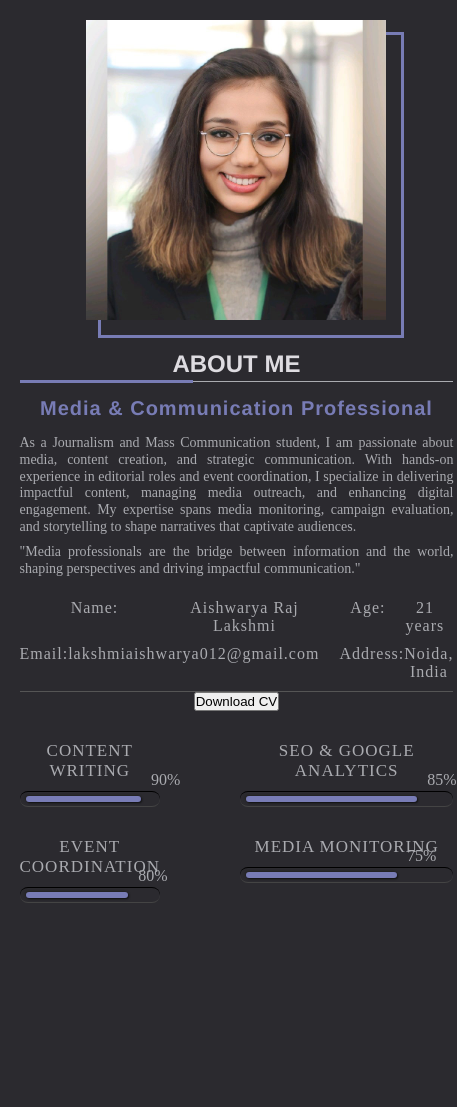
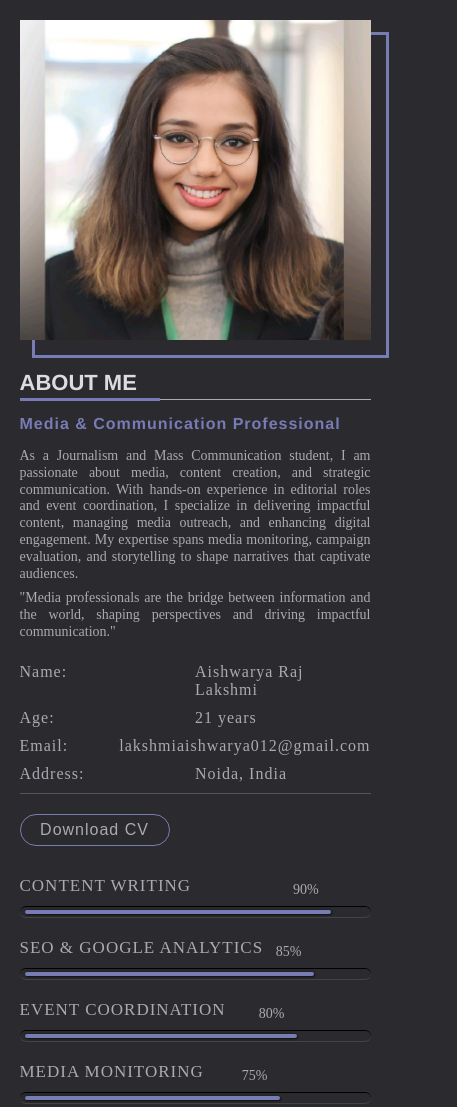
Before and after one commit to Amitesh220/ARL-portfolio, a plain HTML site: page about me/about.html in a window 390 px wide. Shown: the whole page, 457 px wide, since content can reach past the window. Before the commit the page ends 923 px from the top, so only its background shows below. Drawn offline with Linux system fonts and the light colour scheme.

Commit message:
Update style1.css

```diff
--- a/about me/style1.css
+++ b/about me/style1.css
@@ -15,18 +15,15 @@ body {
 
 .about_container {
     width: 100%;
-    max-width: 1400px;
     padding: 50px 8%;
 }
 
-/* Main Layout */
 .about_contents {
     display: grid;
     grid-template-columns: 2fr 5fr;
     grid-gap: 70px;
-    grid-template-areas:
-        'imagesect infosect'
-        'skillsect skillsect';
+    grid-template-areas: 'imagesect infosect'
+                         'skillsect skillsect';
 }
 
 /* Image Section */
@@ -35,7 +32,6 @@ body {
     position: relative;
     min-width: 300px;
     height: 380px;
-    margin: 0 auto;
 }
 
 .imagesection img {
@@ -129,17 +125,33 @@ body {
     letter-spacing: 1px;
 }
 
+/* Button */
+.infosection button {
+    min-width: 150px;
+    padding: 8px 18px;
+    border: 1px solid #787cb5;
+    border-radius: 25px;
+    font-size: 18px;
+    background-color: #2b2a2f;
+    color: #aaabb0;
+    letter-spacing: 1px;
+    cursor: pointer;
+    transition: all 0.4s;
+    margin-top: 20px;
+}
+
+.infosection button:hover {
+    color: #787cb5;
+    border-color: #aaabb0;
+}
+
 /* Skills Section */
 .skillsection {
     display: grid;
-    grid-template-columns: repeat(2, 1fr);
-    grid-gap: 30px 80px;
-    grid-template-areas:
-        'skill1 skill2'
-        'skill3 skill4';
+    grid-template-columns: 1fr 1fr;
+    grid-gap: 10px 80px;
 }
 
-/* Skill Titles */
 .skillsection .subject {
     font-size: 17px;
     font-weight: thin;
@@ -158,7 +170,6 @@ body {
     border-top: 1px solid #000;
     border-bottom: 1px solid #444;
     border-radius: 15px;
-    position: relative;
 }
 
 .progress_line {
@@ -174,34 +185,29 @@ body {
 .progress_line::after {
     position: absolute;
     content: attr(value);
-    top: -25px;
-    left: 100%;
-    transform: translateX(10px);
+    top: -35px;
+    right: 0px;
+    transform: translateX(-50%);
     color: #aaabb0;
-    font-size: 16px;
-    white-space: nowrap;
+    font-size: 17px;
 }
 
 /* Responsive Design */
 @media (max-width: 1024px) {
     .about_contents {
         grid-template-columns: 1fr;
-        grid-template-areas:
-            'imagesect'
-            'infosect'
-            'skillsect';
+        grid-template-areas: 'imagesect'
+                             'infosect'
+                             'skillsect';
         grid-gap: 40px;
-        text-align: center;
-    }
-
-    .imagesection {
-        min-width: 250px;
-        height: 350px;
-        margin: 0 auto;
     }
 
     .skillsection {
         grid-template-columns: 1fr;
+    }
+
+    .imagesection {
+        text-align: center;
     }
 }
 
@@ -211,15 +217,24 @@ body {
     }
 
     .infosection h1 {
-        font-size: 28px;
+        font-size: 26px;
+    }
+
+    .infosection h2 {
+        font-size: 18px;
     }
 
     .infosection p {
         font-size: 16px;
     }
 
+    .personalInfo {
+        grid-template-columns: 1fr;
+    }
+
     .skillsection {
         grid-template-columns: 1fr;
+        grid-gap: 20px;
     }
 }
 
@@ -233,20 +248,34 @@ body {
     }
 
     .imagesection {
-        min-width: 220px;
-        height: 300px;
-        margin: 0 auto;
+        min-width: 250px;
+        height: 320px;
     }
 
     .infosection h1 {
-        font-size: 24px;
+        font-size: 22px;
+    }
+
+    .infosection h2 {
+        font-size: 16px;
     }
 
     .infosection p {
         font-size: 14px;
     }
 
-    .skillsection {
-        grid-template-columns: 1fr;
+    .infosection button {
+        font-size: 16px;
+        padding: 6px 14px;
+    }
+
+    .progress_bar {
+        height: 12px;
+        padding: 3px 5px;
+    }
+
+    .progress_line::after {
+        font-size: 14px;
+        top: -28px;
     }
 }
```
